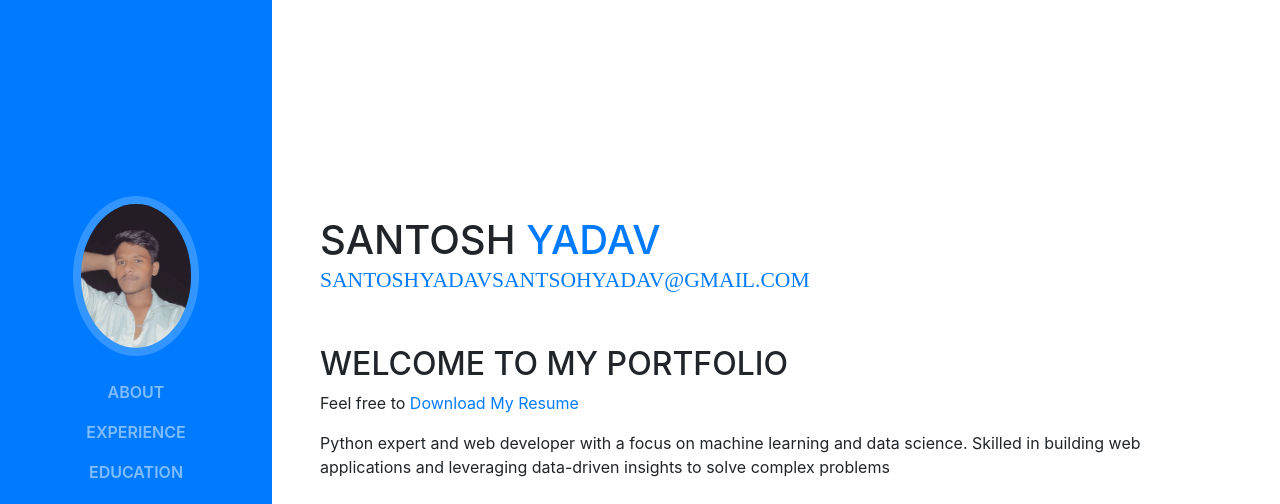
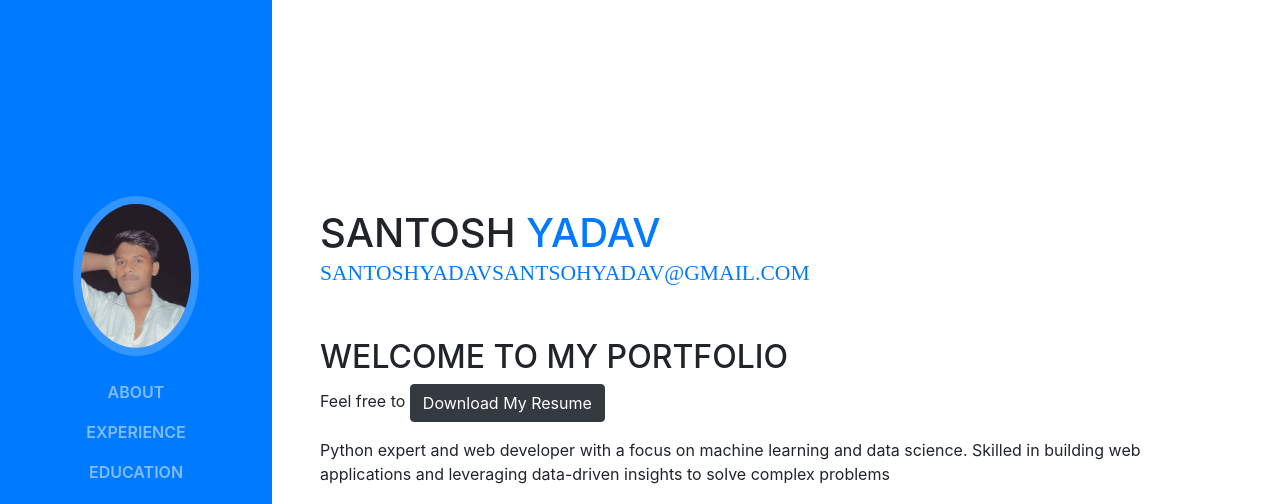
Before and after one commit to santyadavcoder/sant, a website with bundled scripts: page index.html in a window 1280 px wide. Shown: the top 504 px of the page. Built offline with nearby package versions, Linux system fonts and the light colour scheme; a web font is replaced by a local one.

Commit message:
Update index.html

```diff
--- a/index.html
+++ b/index.html
@@ -73,7 +73,7 @@
           </div>
           <div class="download-link">
             <h2>Welcome to My Portfolio</h2>
-    <p>Feel free to <a href="https://raw.githubusercontent.com/santyadavcoder/sant/main/Santsoh's%20Resume%20(1).pdf" download="Santsoh's Resume (1).pdf" class="download-link">Download My Resume</a></p>
+    <p>Feel free to <a href="https://raw.githubusercontent.com/santyadavcoder/sant/main/Santsoh's%20Resume%20(1).pdf" download="Santsoh's Resume (1).pdf" class="download-link btn btn-dark">Download My Resume</a></p>
           </div>
           <p class="mb-5">Python expert and web developer with a focus on machine learning and data science. Skilled in building web applications and leveraging data-driven insights to solve complex problems </p>
           <ul class="list-inline list-social-icons mb-0">
```
